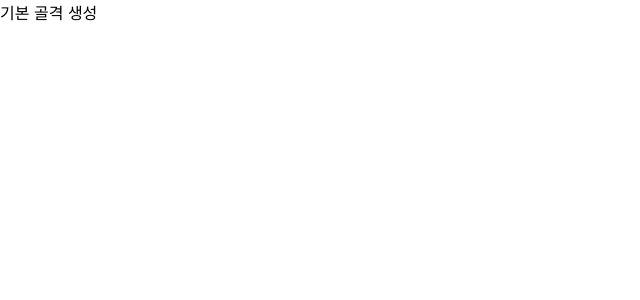
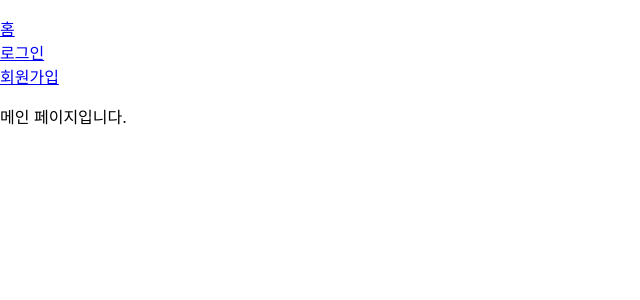
Before and after one commit to 5A-PROJECT/STOCK-GENIE, a React (Create React App) app in the folder frontend/: page /login in a window 1280 px wide. Shown: the top 300 px of the page, without its empty margins (0-640 px from the left). Built offline with nearby package versions, Linux system fonts and the light colour scheme.

Commit message:
로그인 + 회원가입 + 메인 페이지 + 앱바 구성

```diff
--- a/frontend/src/App.js
+++ b/frontend/src/App.js
@@ -1,7 +1,19 @@
-import React from "react";
+import React from 'react';
+import { BrowserRouter as Router, Switch, Route } from 'react-router-dom';
+import Main from './pages/home/Main';
+import Login from './pages/auth/Login';
+import Register from './pages/auth/Register';
 
 function App() {
-  return <div>기본 골격 생성</div>;
+  return (
+    <Router>
+      <Switch>
+        <Route path="/" component={Main} />
+        <Route path="/login" component={Login} />
+        <Route path="/register" component={Register} />
+      </Switch>
+    </Router>
+  );
 }
 
 export default App;
--- /dev/null
+++ b/frontend/src/organisms/AppBar/index.js
@@ -0,0 +1,30 @@
+import React from 'react';
+import { Link } from 'react-router-dom';
+import styled from 'styled-components';
+
+const StyledNav = styled.nav`
+  ul {
+    padding: 0;
+    list-style-type: none;
+  }
+`;
+
+function AppBar(props) {
+  return (
+    <StyledNav>
+      <ul>
+        <li>
+          <Link to="/">홈</Link>
+        </li>
+        <li>
+          <Link to="">로그인</Link>
+        </li>
+        <li>
+          <Link to="">회원가입</Link>
+        </li>
+      </ul>
+    </StyledNav>
+  );
+}
+
+export default AppBar;
--- /dev/null
+++ b/frontend/src/pages/auth/Login/index.js
@@ -0,0 +1,7 @@
+import React from 'react';
+
+function Login() {
+  return <div>로그인 페이지 입니다.</div>;
+}
+
+export default Login;
--- /dev/null
+++ b/frontend/src/pages/auth/Register/index.js
@@ -0,0 +1,7 @@
+import React from 'react';
+
+function Register() {
+  return <div>회원가입 페이지입니다.</div>;
+}
+
+export default Register;
--- /dev/null
+++ b/frontend/src/pages/home/Main/index.js
@@ -0,0 +1,13 @@
+import React from 'react';
+import AppBar from '../../../organisms/AppBar';
+
+function Main() {
+  return (
+    <>
+      <AppBar />
+      <section>메인 페이지입니다.</section>
+    </>
+  );
+}
+
+export default Main;
```
Also changed, not shown: frontend/package.json (+9 -1 lines), 2 other files (tests, documents, lock files or other folders).
